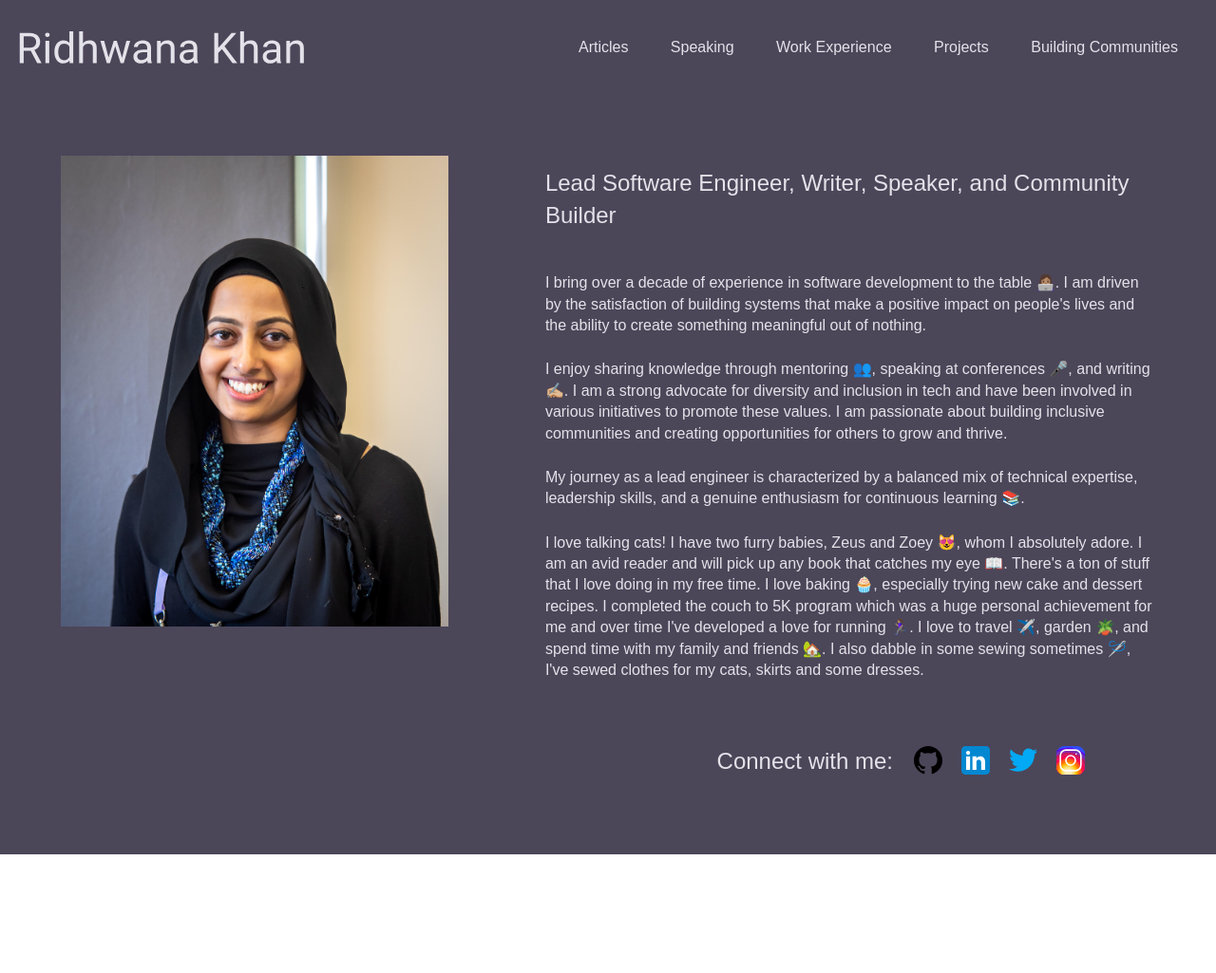
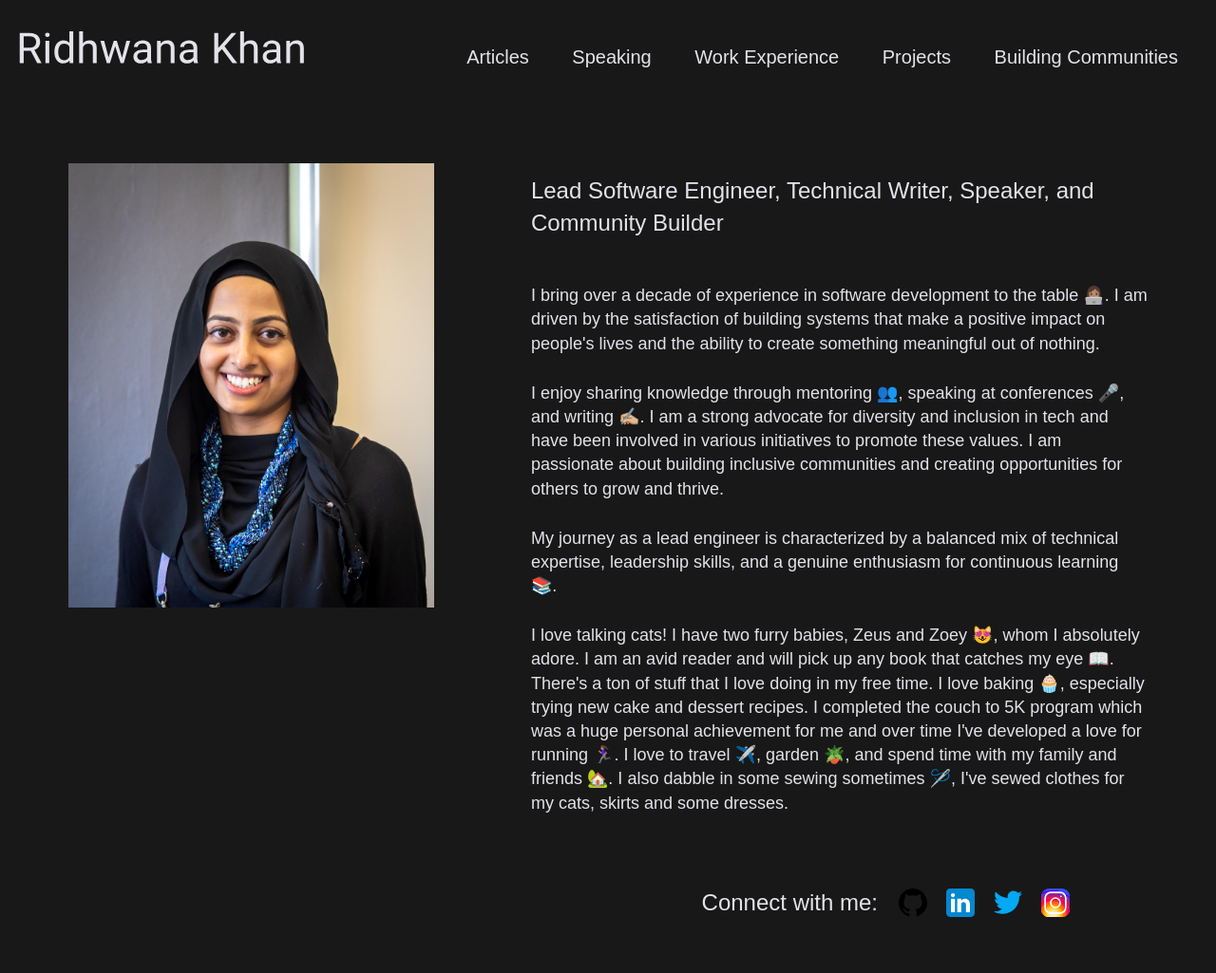
Before and after one commit to Ridhwana/Ridhwana.github.io, a Jekyll site: the page built from index.md, in a window 1280 px wide. Shown: the whole page at 95% size. Built offline with Jekyll 4.4.1, drawn with Linux system fonts in a browser that asks for light colours; before the commit the page ends 900 px from its top, so only the background shows below that.

Commit message:
update sme styles, make background black

```diff
--- a/_layouts/home.html
+++ b/_layouts/home.html
@@ -11,7 +11,7 @@ layout: default
 
   <div class="home__description">
     <p class="home__description-intro">
-      Lead Software Engineer, Writer, Speaker, and Community Builder
+      Lead Software Engineer, Technical Writer, Speaker, and Community Builder
     </p>
 
     <div class="home__description-content">
--- a/css/_sass/blog.sass
+++ b/css/_sass/blog.sass
@@ -7,7 +7,8 @@
 .article__item
   padding: 3em 0
   border-bottom: 1px solid #cecdcd
-  max-width: 60%
+  max-width: 70%
+  margin: auto
 
   @include media-query($tablet)
     max-width: 100%
@@ -26,3 +27,7 @@
 
 .article-item__detail.article-item__detail--link
   text-decoration: none
+
+.articles__container h1
+  max-width: 70%
+  margin: auto
--- a/css/_sass/config.sass
+++ b/css/_sass/config.sass
@@ -1,6 +1,6 @@
 $base-font-family: 'Avenir', sans-serif
 $base-font-src: url("../../assets/fonts/Avenir-Regular.ttf")
-$base-font-size:   16px !default
+$base-font-size:   18px !default
 $base-font-weight: 400 !default
 $small-font-size:  $base-font-size * 0.875 !default
 $base-line-height: 1.4 !default
@@ -12,8 +12,8 @@ $h3-font-size: 20px !default
 $spacing-unit:     30px !default
 
 $text-color:       #e4e2e9 !default
-$primary-color:    #4C4659
-$secondary-color: #4C4659
+$primary-color:    #181818
+$secondary-color: #181818
 $dark-color: #e4e2e9
 $white-color: #e4e2e9
 $hover-color:  whitesmoke
--- a/css/_sass/header.sass
+++ b/css/_sass/header.sass
@@ -18,9 +18,10 @@
 
 .site-nav
   display: inline-block
-  line-height: 40px
+  line-height: 60px
   float: right
   padding: 10px 20px
+  font-size: 20px
 
   .nav-trigger
     display: none
--- a/css/_sass/portfolio.sass
+++ b/css/_sass/portfolio.sass
@@ -61,6 +61,7 @@
 
 .project__content
   margin-bottom: 40px
+  border-bottom: 1px solid
 
 .project__company
   font-size: 12px
@@ -68,6 +69,7 @@
 
 .description__project
   margin-left: 32px
+  padding-bottom: 20px
 
 .project__title
   font-size: 18px
```
